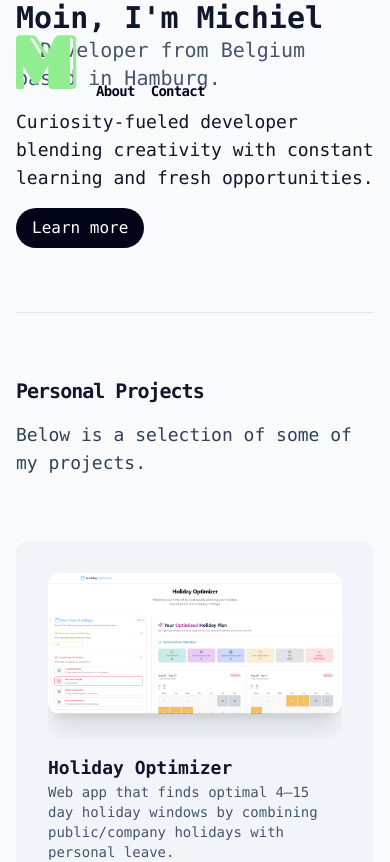
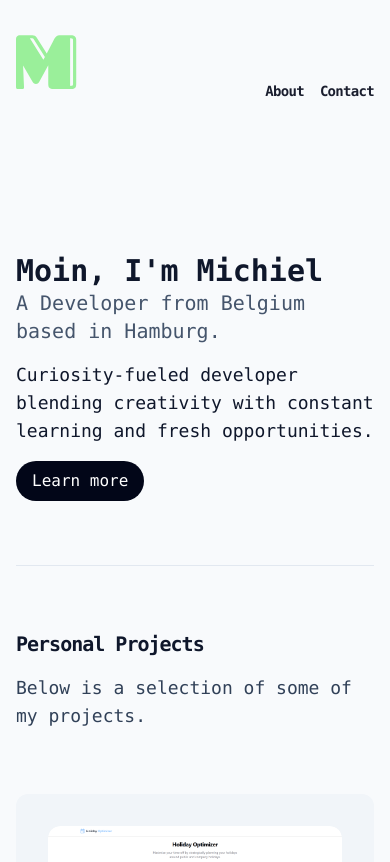
Before and after one commit to Mitch-creates/mitch-portfolio, a React (Vite) app: page / in a window 390 px wide. Shown: the top 862 px of the page. Built offline with nearby package versions, Linux system fonts and the light colour scheme.

Commit message:
Adjusting mobile navigation padding, fixed

```diff
--- a/src/components/Header.tsx
+++ b/src/components/Header.tsx
@@ -3,7 +3,7 @@ import { Link } from "react-router-dom";
 function Header() {
   return (
     <>
-      <header className="md:hidden flex flex-row fixed justify-between gap-4 pb-16 pt-8 md:pt-16 px-4 md:px-0 items-baseline">
+      <header className="md:hidden flex flex-row fixed justify-between gap-4 pt-8 md:pt-16 px-4 md:px-0 items-baseline bg-slate-50 w-full z-50 opacity-90">
         <Link
           to="/"
           className="tracking-tighter text-sm font-mono font-semibold"
--- a/src/pages/Home.tsx
+++ b/src/pages/Home.tsx
@@ -6,7 +6,7 @@ import { useState } from "react";
 function Home() {
   const [activeVideo, setActiveVideo] = useState<string | null>(null);
   return (
-    <main className="px-4 md:px-0">
+    <main className="px-4 md:px-0 pt-[30vh]">
       {/* Hero Section */}
       <section className="mb-16 pb-16 border-b border-slate-200">
         <h1 className="pb-4 text-3xl md:text-4xl font-semibold text-slate-900">
```
